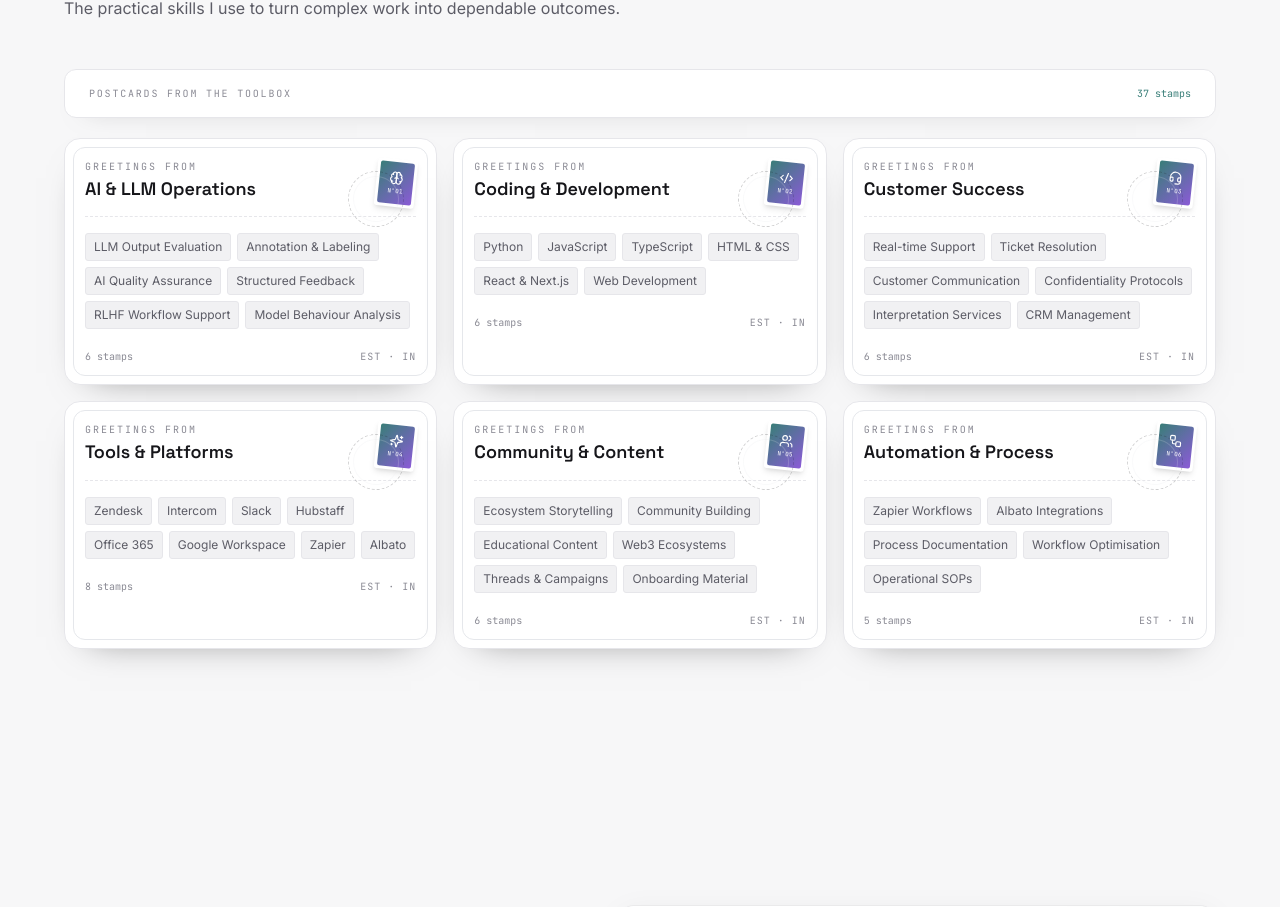
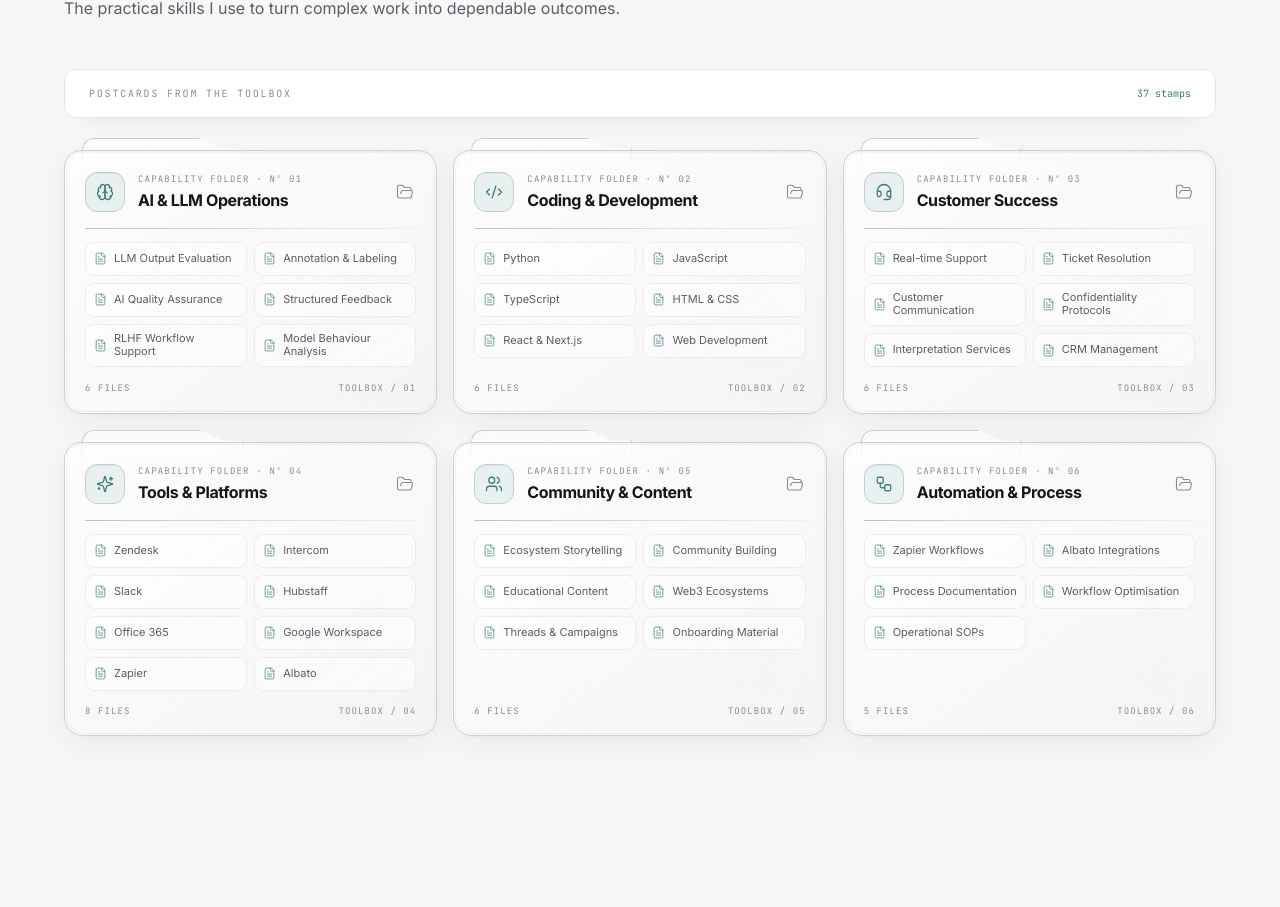
Before and after one commit to isharik/Portfolio, a Next.js app: page / in a window 1280 px wide. Shown: the part 3579-4486 px from the top of the page. Built offline with nearby package versions, Linux system fonts and the light colour scheme.

Commit message:
Redesign skills cards as liquid glass folders

```diff
--- a/src/app/globals.css
+++ b/src/app/globals.css
@@ -754,8 +754,35 @@ html.js .preloader-root {
   .project-showcase-open { margin-left: 0; }
 }
 
-/* Individual opaque postcards, restored from the original postal-card design. */
-.skills-postcard { background: var(--surface); }
+/* Theme-aware liquid-glass folders for the toolbox skills. */
+.skill-folder { min-width: 0; height: 100%; padding-top: 12px; transition: transform 260ms var(--ease-out); }
+.skill-folder::before { position: absolute; top: 0; left: 18px; width: min(43%,180px); height: 28px; border: 1px solid color-mix(in srgb,var(--accent) 20%,var(--border)); border-bottom: 0; border-radius: 12px 12px 0 0; background: color-mix(in srgb,var(--surface) 72%,transparent); content: ''; -webkit-backdrop-filter: blur(18px) saturate(1.2); backdrop-filter: blur(18px) saturate(1.2); clip-path: polygon(0 0,72% 0,88% 38%,100% 38%,100% 100%,0 100%); }
+.skill-folder-body { position: relative; display: flex; min-height: 264px; height: 100%; flex-direction: column; overflow: hidden; padding: 21px 20px 17px; border: 1px solid color-mix(in srgb,var(--accent) 18%,var(--border)); border-radius: 17px 19px 19px 19px; background: linear-gradient(145deg,color-mix(in srgb,var(--surface) 68%,transparent),color-mix(in srgb,var(--surface-muted) 50%,transparent)); box-shadow: var(--glass-shadow),inset 0 1px color-mix(in srgb,var(--fg) 5%,transparent); -webkit-backdrop-filter: blur(22px) saturate(1.25); backdrop-filter: blur(22px) saturate(1.25); transition: border-color 240ms ease,box-shadow 240ms ease,background-color 240ms ease; }
+.skill-folder-body::before { position: absolute; inset: 1px; border: 1px solid color-mix(in srgb,var(--fg) 4%,transparent); border-radius: inherit; content: ''; pointer-events: none; }
+.skill-folder:hover { transform: translateY(-3px); }
+.skill-folder:hover .skill-folder-body { border-color: color-mix(in srgb,var(--accent) 34%,var(--border)); box-shadow: var(--glass-shadow),inset 0 1px color-mix(in srgb,var(--fg) 8%,transparent),0 16px 34px color-mix(in srgb,var(--fg) 8%,transparent); }
+.skill-folder-heading { position: relative; display: grid; grid-template-columns: 42px minmax(0,1fr) 20px; align-items: center; gap: 11px; min-width: 0; }
+.skill-folder-symbol { display: grid; width: 40px; height: 40px; place-items: center; border: 1px solid color-mix(in srgb,var(--accent) 22%,var(--border)); border-radius: 12px; background: color-mix(in srgb,var(--accent) 11%,var(--surface)); color: var(--accent); box-shadow: inset 0 1px color-mix(in srgb,var(--fg) 6%,transparent); }
+.skill-folder-eyebrow { overflow: hidden; color: var(--fg-subtle); font-family: var(--font-mono),monospace; font-size: 9px; letter-spacing: .13em; text-overflow: ellipsis; white-space: nowrap; }
+.skill-folder-title { margin-top: 4px; color: var(--fg); font-size: 16px; font-weight: 620; letter-spacing: -.025em; line-height: 1.25; }
+.skill-folder-open { color: var(--fg-subtle); transition: color 200ms ease,transform 200ms ease; }
+.skill-folder:hover .skill-folder-open { color: var(--accent); transform: translateY(-1px); }
+.skill-folder-divider { position: relative; height: 1px; margin: 16px 0 13px; background: linear-gradient(90deg,color-mix(in srgb,var(--accent) 30%,var(--border)),color-mix(in srgb,var(--border) 45%,transparent)); }
+.skill-folder-files { position: relative; display: grid; grid-template-columns: repeat(2,minmax(0,1fr)); gap: 7px; }
+.skill-folder-file { display: flex; min-width: 0; min-height: 34px; align-items: center; gap: 7px; padding: 7px 8px; border: 1px solid color-mix(in srgb,var(--border) 72%,transparent); border-radius: 9px; background: color-mix(in srgb,var(--surface) 46%,transparent); color: var(--fg-muted); font-size: 11px; line-height: 1.25; transition: border-color 180ms ease,color 180ms ease,background-color 180ms ease; }
+.skill-folder-file svg { flex: 0 0 auto; color: var(--accent); opacity: .82; }
+.skill-folder-file span { min-width: 0; }
+.skill-folder-file:hover { border-color: color-mix(in srgb,var(--accent) 30%,var(--border)); background: color-mix(in srgb,var(--surface) 70%,transparent); color: var(--fg); }
+.skill-folder-footer { position: relative; display: flex; align-items: center; justify-content: space-between; gap: 10px; margin-top: auto; padding-top: 14px; color: var(--fg-subtle); font-family: var(--font-mono),monospace; font-size: 9px; letter-spacing: .12em; }
+@media (max-width: 639px) {
+  .skill-folder-body { min-height: 0; padding: 18px 16px 15px; }
+  .skill-folder-files { gap: 6px; }
+  .skill-folder-file { min-height: 32px; font-size: 10px; }
+}
+@media (prefers-reduced-motion: reduce) {
+  .skill-folder,.skill-folder-body,.skill-folder-open,.skill-folder-file { transition: none; }
+  .skill-folder:hover { transform: none; }
+}
 
 /* Lamp pull-chain: metallic beaded chain */
 .bead-chain {
--- a/src/components/sections/Skills.tsx
+++ b/src/components/sections/Skills.tsx
@@ -1,13 +1,13 @@
 'use client'
 
-import { Brain, Code2, Headset, Sparkles, Users, Workflow, type LucideIcon } from 'lucide-react'
+import { Brain, Code2, FileText, FolderOpen, Headset, Sparkles, Users, Workflow, type LucideIcon } from 'lucide-react'
 import SectionHeading from '@/components/ui/SectionHeading'
 import { Reveal } from '@/components/ui/Reveal'
 import { skillGroups } from '@/lib/content'
 
 const ICONS: LucideIcon[] = [Brain, Code2, Headset, Sparkles, Users, Workflow]
 
-/** Independent toolbox postcards in the original postal-card visual style. */
+/** Liquid-glass capability folders, styled to follow the active app theme. */
 export default function Skills() {
   return (
     <section id="skills" className="relative px-5 py-24 sm:px-6 sm:py-32">
@@ -24,27 +24,27 @@ export default function Skills() {
               {skillGroups.map((group, index) => {
                 const Icon = ICONS[index % ICONS.length]
                 return (
-                  <article key={group.label} className="skills-postcard group relative overflow-hidden rounded-2xl border border-border bg-surface p-5 shadow-[0_14px_36px_-26px_rgba(0,0,0,0.55)] transition-transform duration-300 hover:-translate-y-1 hover:shadow-[0_20px_42px_-26px_rgba(0,0,0,0.58)]">
-                    <div className="pointer-events-none absolute inset-2 rounded-xl border border-border/60" />
-                    <div className="absolute right-5 top-5 rotate-6 transition-transform duration-300 group-hover:rotate-[10deg]">
-                      <div className="grid h-12 w-10 place-items-center rounded-[3px] bg-white p-[3px] shadow-md">
-                        <div className="flex h-full w-full flex-col items-center justify-center rounded-[2px] bg-gradient-to-br from-accent to-[#8b5bd6] text-[var(--accent-fg)]">
-                          <Icon size={14} strokeWidth={2} />
-                          <span className="mt-0.5 font-mono text-[6px] tracking-wider">Nº0{index + 1}</span>
+                  <article key={group.label} className="skill-folder group relative">
+                    <div className="skill-folder-body">
+                      <div className="skill-folder-heading">
+                        <span className="skill-folder-symbol"><Icon size={18} strokeWidth={1.7} /></span>
+                        <div className="min-w-0">
+                          <p className="skill-folder-eyebrow">CAPABILITY FOLDER · Nº 0{index + 1}</p>
+                          <h3 className="skill-folder-title">{group.label}</h3>
                         </div>
+                        <FolderOpen className="skill-folder-open" size={18} strokeWidth={1.5} aria-hidden="true" />
                       </div>
+                      <div className="skill-folder-divider" />
+                      <ul className="skill-folder-files">
+                        {group.skills.map((skill) => (
+                          <li key={skill} className="skill-folder-file">
+                            <FileText size={13} strokeWidth={1.6} aria-hidden="true" />
+                            <span>{skill}</span>
+                          </li>
+                        ))}
+                      </ul>
+                      <div className="skill-folder-footer"><span>{group.skills.length} FILES</span><span>TOOLBOX / 0{index + 1}</span></div>
                     </div>
-                    <div className="pointer-events-none absolute right-8 top-8 h-14 w-14 -rotate-12 opacity-20">
-                      <div className="absolute inset-0 rounded-full border border-dashed border-fg" />
-                      <div className="absolute inset-[5px] rounded-full border border-fg/70" />
-                    </div>
-                    <p className="font-mono text-[10px] uppercase tracking-[0.2em] text-fg-subtle">Greetings from</p>
-                    <h3 className="mt-1 max-w-[72%] font-display text-lg font-semibold leading-tight text-fg">{group.label}</h3>
-                    <div className="my-4 border-t border-dashed border-border" />
-                    <ul className="relative flex flex-wrap gap-1.5">
-                      {group.skills.map((skill) => <li key={skill} className="rounded-[3px] border border-border bg-surface-muted px-2 py-1 text-[12px] text-fg-muted transition-colors duration-200 group-hover:border-border-strong">{skill}</li>)}
-                    </ul>
-                    <div className="relative mt-5 flex items-center justify-between font-mono text-[10px] text-fg-subtle"><span>{group.skills.length} stamps</span><span className="tracking-widest">EST · IN</span></div>
                   </article>
                 )
               })}
```
